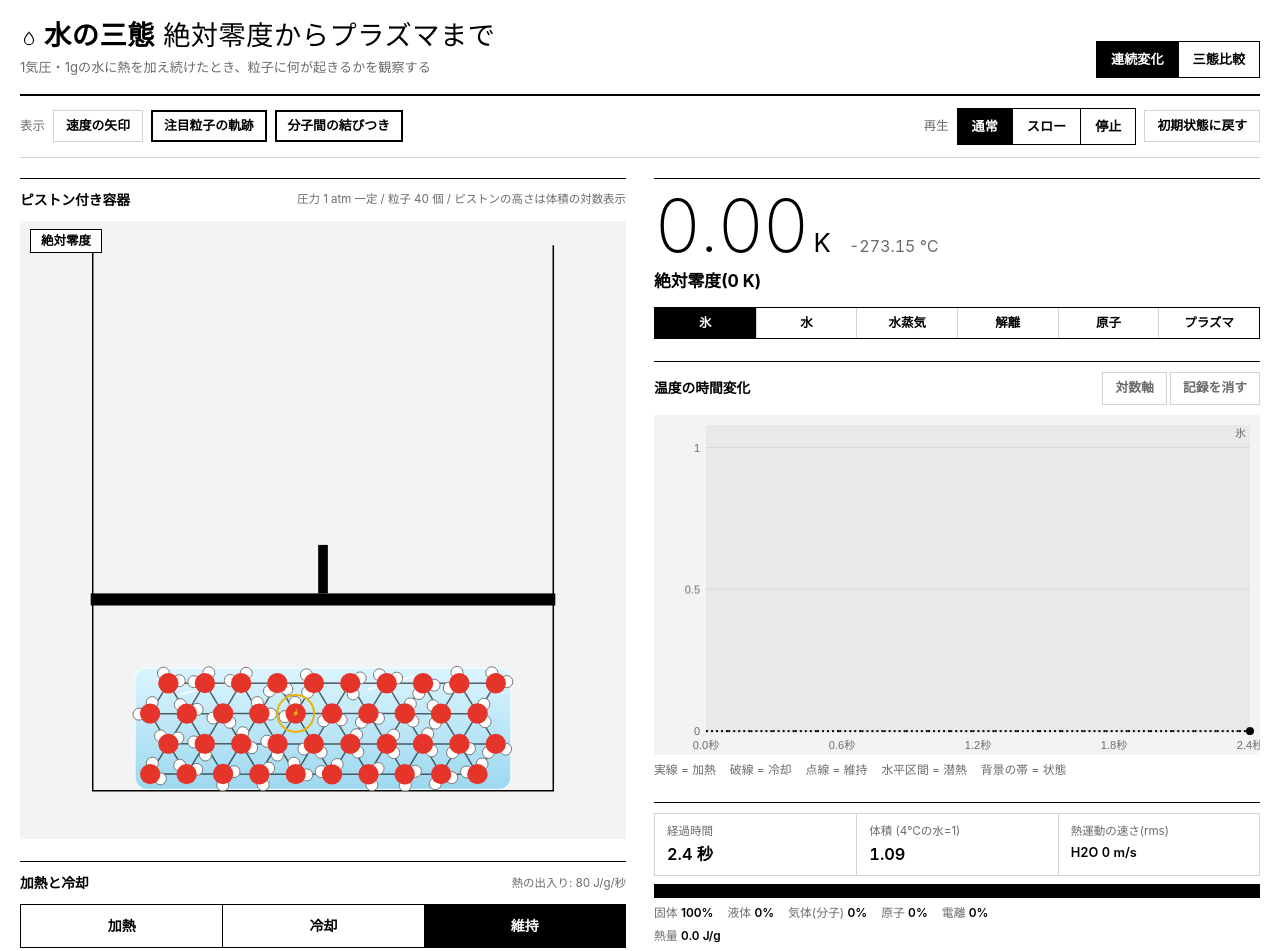
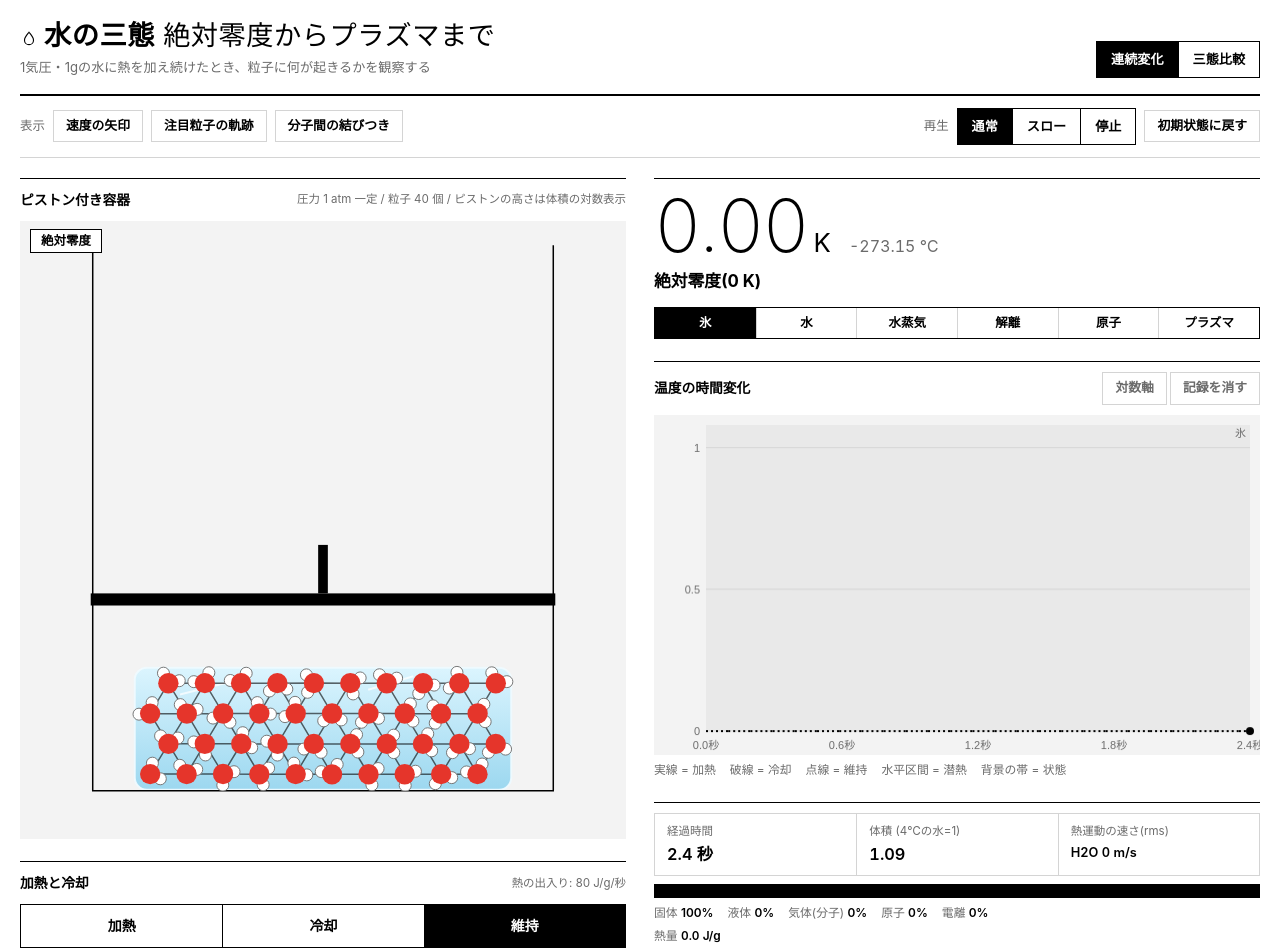
Before and after one commit to yukedoom/jotaihenka, a plain HTML site: page index.html in a window 1280 px wide. Shown: the top 951 px of the page. Drawn offline with Linux system fonts and the light colour scheme; animation ran at ten frames a second.

Commit message:
Update index.html

```diff
--- a/index.html
+++ b/index.html
@@ -93,8 +93,8 @@ input[type=range]{width:100%;accent-color:var(--fg);margin:6px 0}
 <div class="bar">
   <div class="grp"><span>表示</span>
     <button class="chip" id="o-vec">速度の矢印</button>
-    <button class="chip on" id="o-trail">注目粒子の軌跡</button>
-    <button class="chip on" id="o-bond">分子間の結びつき</button>
+    <button class="chip" id="o-trail">注目粒子の軌跡</button>
+    <button class="chip" id="o-bond">分子間の結びつき</button>
   </div>
   <div class="grp"><span>再生</span>
     <div class="seg"><button class="on" data-ts="1">通常</button><button data-ts="0.3">スロー</button><button data-ts="0">停止</button></div>
@@ -217,7 +217,7 @@ plasma:["プラズマ","原子はほぼ電離し、電子とイオンが自由
 const PRE=[["絶対零度",0,"0 K"],["氷",253.15,"-20 ℃"],["融点",273.15,"0 ℃"],["常温の水",298.15,"25 ℃"],["沸点",373.15,"100 ℃"],["水蒸気",500,"227 ℃"],["熱解離",5500,"5500 K"],["プラズマ",50000,"5万 K"]];
 
 /* ---------- 粒子容器 ---------- */
-const O={vec:false,trail:true,bond:true,ts:1};
+const O={vec:false,trail:false,bond:false,ts:1};
 const gauss=()=>Math.sqrt(-2*Math.log(Math.random()||1e-9))*Math.cos(6.2832*Math.random());
 const css=()=>{const s=getComputedStyle(document.documentElement);return{fg:s.getPropertyValue("--fg").trim(),bg:s.getPropertyValue("--bg").trim(),mut:s.getPropertyValue("--mut").trim(),line:s.getPropertyValue("--line").trim(),soft:s.getPropertyValue("--soft").trim()}};
 let C=css();matchMedia("(prefers-color-scheme:dark)").addEventListener("change",()=>{C=css()});
```
